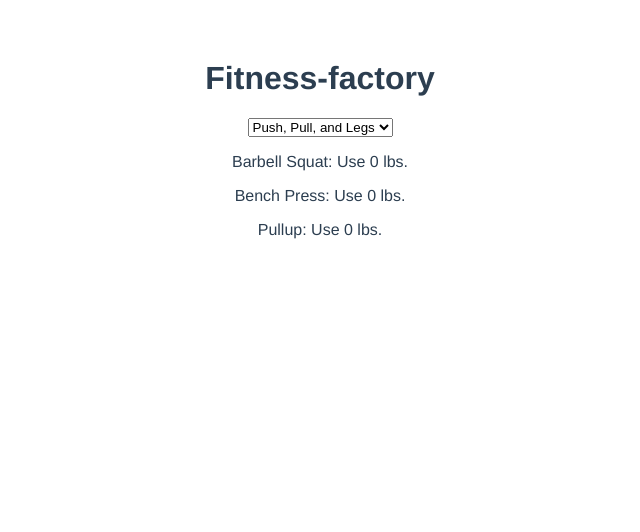
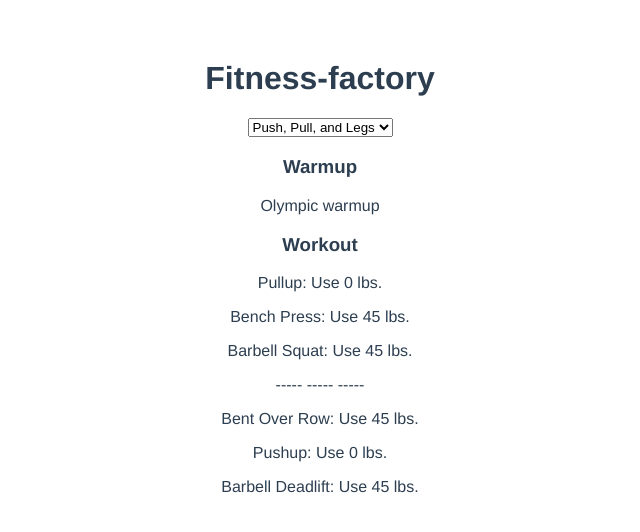
Before and after one commit to ldmcdaniel/fitness, a Vue app: page / in a window 1280 px wide. Shown: the top 532 px of the page, without its empty margins (320-960 px from the left). Built offline with nearby package versions, Linux system fonts and the light colour scheme.

Commit message:
Basic outline and reworked data object

```diff
--- a/src/App.vue
+++ b/src/App.vue
@@ -7,15 +7,36 @@
       </select>
     </form>
     <div v-show="currentView === 'bigThree'">
-      <p>{{getRandom(exercises.legs)}}</p>
-      <p>{{getRandom(exercises.push)}}</p>
-      <p>{{getRandom(exercises.pull)}}</p>
+      <h3>Warmup</h3>
+      <p>Olympic warmup</p>
+      <h3>Workout</h3>
+      <p>{{getRandom(pull)}}</p>
+      <p>{{getRandom(push)}}</p>
+      <p>{{getRandom(legs)}}</p>
+      <p>----- ----- -----</p>
+      <p>{{getRandom(pull)}}</p>
+      <p>{{getRandom(push)}}</p>
+      <p>{{getRandom(legs)}}</p>
     </div>
     <div v-show="currentView === '5x5'">
-      <p>5x5</p>
+      <h3>Warmup</h3>
+      <p>Olympic warmup</p>
+      <h3>Workout</h3>
+      <p>{{Object.keys(legs)[0]}} at {{Object.values(legs)[0]}}lbs.</p>
+      <p>{{Object.keys(push)[3]}} at {{Object.values(push)[3]}}lbs.</p>
+      <p>{{Object.keys(pull)[1]}} at {{Object.values(pull)[1]}}lbs.</p>
+      <p>{{Object.keys(push)[2]}} at {{Object.values(push)[2]}}lbs.</p>
+      <p>{{Object.keys(legs)[2]}} at {{Object.values(legs)[2]}}lbs.</p>
+
     </div>
     <div v-show="currentView === 'test'">
-      <p>Judgement</p>
+      <h3>Warmup</h3>
+      <p>Olympic warmup</p>
+      <h3>Workout</h3>
+      <p>{{Object.keys(legs)[0]}} at {{Object.values(legs)[0]}}lbs.</p>
+      <p>{{Object.keys(push)[3]}} at {{Object.values(push)[3]}}lbs.</p>
+      <p>{{Object.keys(pull)[1]}} at {{Object.values(pull)[1]}}lbs.</p>
+      <p></p>
     </div>
   </div>
 </template>
@@ -37,97 +58,30 @@ export default {
           name: 'Judgement time',
         },
       },
-      exercises: {
       legs: {
-          barbellSquat: {
-            name: 'Barbell Squat',
-            start: 0,
-            current: 0,
-          },
-          airSquat: {
-            name: 'Air Squat',
-            start: 0,
-            current: 0,
-          },
-          deadlift: {
-            name: 'Barbell Deadlift',
-            start: 0,
-            current: 0,
-          },
-          lunge: {
-            name: 'Barbell Lunge',
-            start: 0,
-            current: 0,
-          },
+        'Barbell Squat': 45,
+        'Barbell Deadlift': 45,
+        'Barbell Lunge': 45,
       },
       push: {
-          pushup: {
-            name: 'Pushup',
-            start: 0,
-            current: 0,
-          },
-          dip: {
-            name: 'Dip',
-            start: 0,
-            current: 0,
-          },
-          military: {
-            name: 'Overhead Press',
-            start: 0,
-            current: 0,
-          },
-          bench: {
-            name: 'Bench Press',
-            start: 0,
-            current: 0,
-          },
-          incline: {
-            name: 'Incline Bench Press',
-            start: 0,
-            current: 0,
-          },
+        Pushup: 0,
+        Dip: 0,
+        'Overhead Press': 45,
+        'Bench Press': 45,
+        'Incline Bench Press': 45,
       },
       pull: {
-          pullup: {
-            name: 'Pullup',
-            start: 0,
-            current: 0,
-          },
-          row: {
-            name: 'Bent Over Row',
-            start: 0,
-            current: 0,
-          },
-          upright: {
-            name: 'Upright Barbell Row',
-            start: 0,
-            current: 0,
-          },
+        Pullup: 0,
+        'Bent Over Row': 45,
+        'Upright Barbell Row': 45,
       },
       abs: {
-          toesToBar: {
-            name: 'Toes to Bar',
-            start: 0,
-            current: 0,
-          },
-          knessToChest: {
-            name: 'Knees to Chest',
-            start: 0,
-            current: 0,
-          },
-          situp: {
-            name: 'Situp',
-            start: 0,
-            current: 0,
-          },
+        'Toes to Bar': 0,
+        'Knees to Chest': 0,
+        Situp: 0,
       },
       shoulders: {
-          sideRaise: {
-            name: 'Side Raise',
-            start: 0,
-            current: 0,
-          },
-        },
+        'Side Raise': 0,
       },
       currentView: 'bigThree',
     };
@@ -138,8 +92,14 @@ export default {
   methods: {
     getRandom(exercises) {
       const random = Math.floor(Math.random() * (Object.keys(exercises).length));
-      const exercise = Object.values(exercises)[random];
-      return `${exercise.name}: Use ${exercise.start} lbs.`;
+      const exercise = Object.keys(exercises)[random];
+      const weight = Object.values(exercises)[random];
+
+      return `${exercise}: Use ${weight} lbs.`;
+    },
+
+    getExercise(name) {
+      return name;
     },
   },
 
```
Lines whose indentation alone changed are shown as unchanged.
